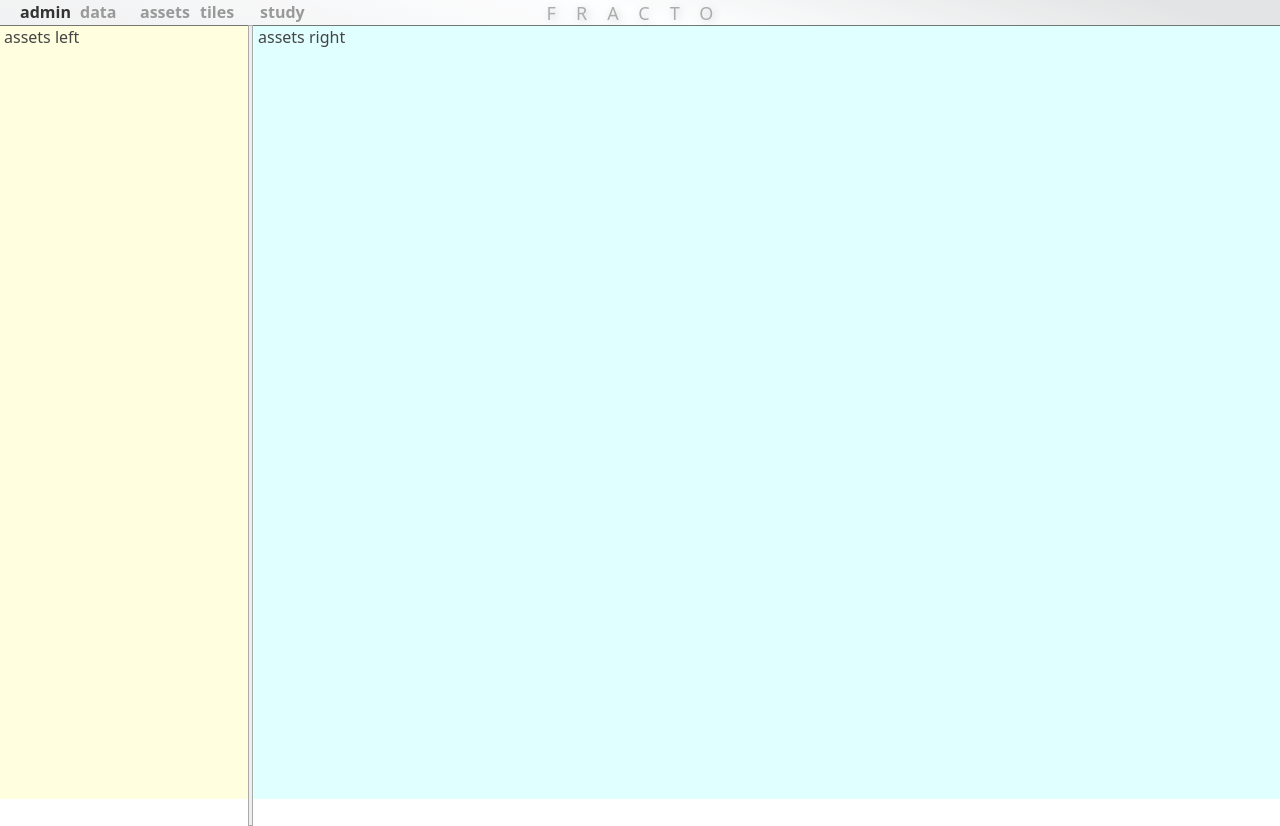
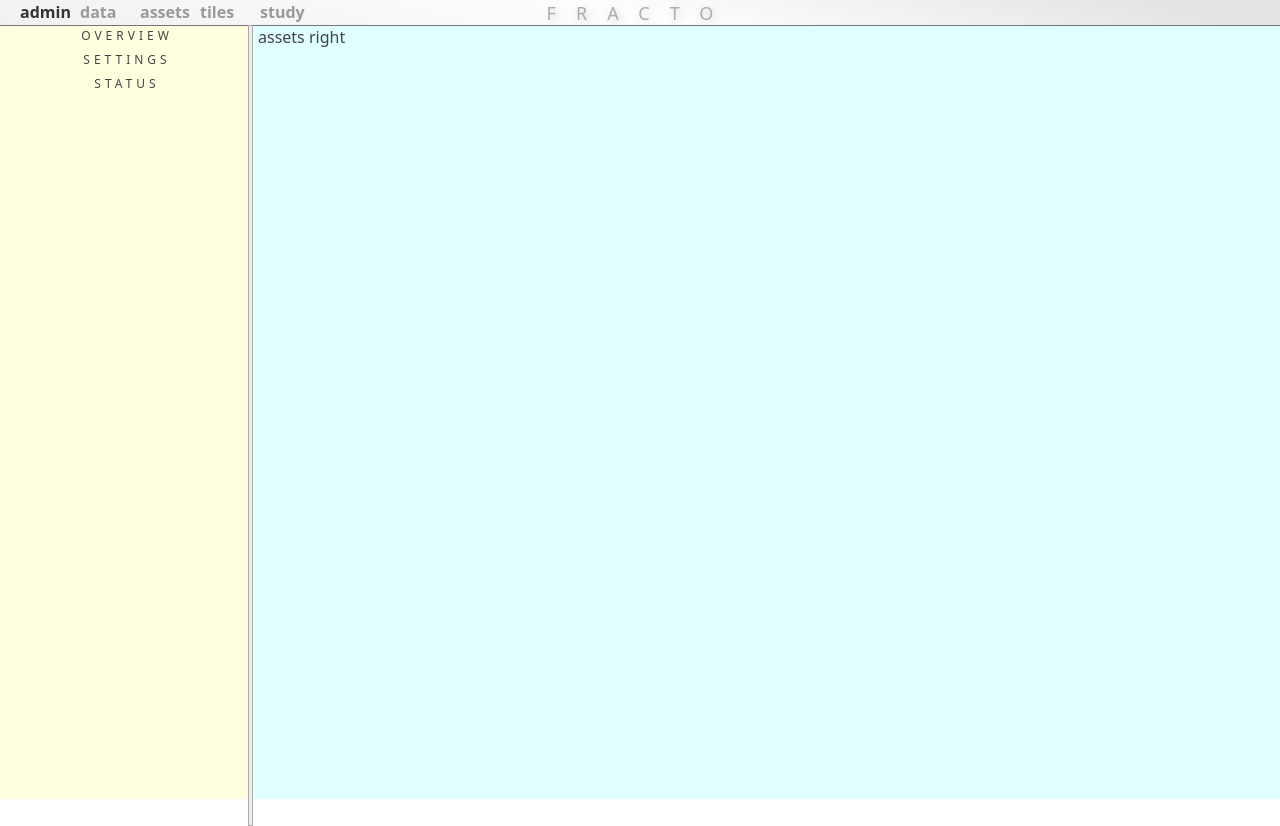
Before and after one commit to Fracto-Chaotic-Systems/fracto-ui, a React (Vite) app: page /assets in a window 1280 px wide. Built offline with nearby package versions, Linux system fonts and the light colour scheme; what javascript-time-ago would draw is missing.

Commit message:
all pages have working sidebars

```diff
--- a/src/pages/Admin.jsx
+++ b/src/pages/Admin.jsx
@@ -25,6 +25,11 @@ export class Admin extends Component {
       AppSettings.on_settings_changed({
          [KEY_ADMIN_SECTION]: section_code
       })
+      this.setState({section_code})
+   }
+
+   componentDidMount() {
+      const section_code = AppSettings.get(KEY_ADMIN_SECTION)
       this.setState({section_code})
    }
 
--- a/src/pages/Assets.jsx
+++ b/src/pages/Assets.jsx
@@ -1,16 +1,48 @@
 import React, {Component} from 'react'
 
-import {KEY_ASSETS_SPLITTER_POS_PX} from "../settings/AssetsSettings.jsx";
+import {
+   ASSETS_OVERVIEW,
+   ASSETS_SETTINGS,
+   ASSETS_STATUS,
+   KEY_ASSETS_SECTION,
+   KEY_ASSETS_SPLITTER_POS_PX
+} from "../settings/AssetsSettings.jsx";
 import SplitterLayout from "./SplitterLayout.jsx";
 
 import {MainStyles as styles} from '../styles/MainStyles.jsx'
+import AppSettings from "../settings/AppSettings.jsx";
+import Sidebar from "./utils/Sidebar.jsx";
+
+const SIDEBAR_LIST = [
+   {title: 'overview', section_code: ASSETS_OVERVIEW},
+   {title: 'settings', section_code: ASSETS_SETTINGS},
+   {title: 'status', section_code: ASSETS_STATUS}
+]
 
 export class Assets extends Component {
-   state = {}
+   state = {section_code: ASSETS_OVERVIEW}
+
+   sidebar_select = (section_code) => {
+      AppSettings.on_settings_changed({
+         [KEY_ASSETS_SECTION]: section_code
+      })
+      this.setState({section_code})
+   }
+
+   componentDidMount() {
+      const section_code = AppSettings.get(KEY_ASSETS_SECTION)
+      this.setState({section_code})
+   }
 
    render_left_pane = () => {
+      const {section_code} = this.state
+      const sidebar = <Sidebar
+         sidebar_list={SIDEBAR_LIST}
+         section_code={section_code}
+         on_change={this.sidebar_select}
+      />
       return <styles.PaneWrapper>
-         assets left
+         {sidebar}
       </styles.PaneWrapper>
    }
 
--- a/src/pages/Data.jsx
+++ b/src/pages/Data.jsx
@@ -1,22 +1,48 @@
 import React, {Component} from 'react'
 
-import {KEY_DATA_SPLITTER_POS_PX} from "../settings/DataSettings.jsx";
+import {
+   DATA_OVERVIEW,
+   DATA_SETTINGS,
+   DATA_STATUS,
+   KEY_DATA_SECTION,
+   KEY_DATA_SPLITTER_POS_PX
+} from "../settings/DataSettings.jsx";
 import SplitterLayout from "./SplitterLayout.jsx";
 
 import {MainStyles as styles} from '../styles/MainStyles.jsx'
+import AppSettings from "../settings/AppSettings.jsx";
+import Sidebar from "./utils/Sidebar.jsx";
+
+const SIDEBAR_LIST = [
+   {title: 'overview', section_code: DATA_OVERVIEW},
+   {title: 'settings', section_code: DATA_SETTINGS},
+   {title: 'status', section_code: DATA_STATUS}
+]
 
 export class Data extends Component {
-   state = {
-      container_ref: React.createRef(),
-      container_bounds: {},
-      splitter_position: 1,
-      viewport_interval: null,
-      viewport_dimensions: {width: 0, height: 0},
+   state = {section_code: DATA_OVERVIEW}
+
+   sidebar_select = (section_code) => {
+      AppSettings.on_settings_changed({
+         [KEY_DATA_SECTION]: section_code
+      })
+      this.setState({section_code})
+   }
+
+   componentDidMount() {
+      const section_code = AppSettings.get(KEY_DATA_SECTION)
+      this.setState({section_code})
    }
 
    render_left_pane = () => {
+      const {section_code} = this.state
+      const sidebar = <Sidebar
+         sidebar_list={SIDEBAR_LIST}
+         section_code={section_code}
+         on_change={this.sidebar_select}
+      />
       return <styles.PaneWrapper>
-         data left
+         {sidebar}
       </styles.PaneWrapper>
    }
 
@@ -25,7 +51,6 @@ export class Data extends Component {
          data right
       </styles.PaneWrapper>
    }
-
 
    render() {
       const left_pane = this.render_left_pane();
--- a/src/pages/Study.jsx
+++ b/src/pages/Study.jsx
@@ -1,22 +1,48 @@
 import React, {Component} from 'react'
 
-import {KEY_STUDY_SPLITTER_POS_PX} from "../settings/StudySettings.jsx";
+import {
+   KEY_STUDY_SECTION,
+   KEY_STUDY_SPLITTER_POS_PX,
+   STUDY_OVERVIEW,
+   STUDY_SETTINGS,
+   STUDY_STATUS
+} from "../settings/StudySettings.jsx";
 import SplitterLayout from "./SplitterLayout.jsx";
 
 import {MainStyles as styles} from '../styles/MainStyles.jsx'
+import AppSettings from "../settings/AppSettings.jsx";
+import Sidebar from "./utils/Sidebar.jsx";
+
+const SIDEBAR_LIST = [
+   {title: 'overview', section_code: STUDY_OVERVIEW},
+   {title: 'settings', section_code: STUDY_SETTINGS},
+   {title: 'status', section_code: STUDY_STATUS}
+]
 
 export class Study extends Component {
-   state = {
-      container_ref: React.createRef(),
-      container_bounds: {},
-      splitter_position: 1,
-      viewport_interval: null,
-      viewport_dimensions: {width: 0, height: 0},
+   state = {section_code: STUDY_OVERVIEW}
+
+   sidebar_select = (section_code) => {
+      AppSettings.on_settings_changed({
+         [KEY_STUDY_SECTION]: section_code
+      })
+      this.setState({section_code})
+   }
+
+   componentDidMount() {
+      const section_code = AppSettings.get(KEY_STUDY_SECTION)
+      this.setState({section_code})
    }
 
    render_left_pane = () => {
+      const {section_code} = this.state
+      const sidebar = <Sidebar
+         sidebar_list={SIDEBAR_LIST}
+         section_code={section_code}
+         on_change={this.sidebar_select}
+      />
       return <styles.PaneWrapper>
-         study left
+         {sidebar}
       </styles.PaneWrapper>
    }
 
--- a/src/pages/Tiles.jsx
+++ b/src/pages/Tiles.jsx
@@ -1,22 +1,48 @@
 import React, {Component} from 'react'
 
-import {KEY_TILES_SPLITTER_POS_PX} from "../settings/TilesSettings.jsx";
+import {
+   KEY_TILES_SECTION,
+   KEY_TILES_SPLITTER_POS_PX,
+   TILES_OVERVIEW,
+   TILES_SETTINGS,
+   TILES_STATUS
+} from "../settings/TilesSettings.jsx";
 import SplitterLayout from "./SplitterLayout.jsx";
 
 import {MainStyles as styles} from '../styles/MainStyles.jsx'
+import AppSettings from "../settings/AppSettings.jsx";
+import Sidebar from "./utils/Sidebar.jsx";
+
+const SIDEBAR_LIST = [
+   {title: 'overview', section_code: TILES_OVERVIEW},
+   {title: 'settings', section_code: TILES_SETTINGS},
+   {title: 'status', section_code: TILES_STATUS}
+]
 
 export class Tiles extends Component {
-   state = {
-      container_ref: React.createRef(),
-      container_bounds: {},
-      splitter_position: 1,
-      viewport_interval: null,
-      viewport_dimensions: {width: 0, height: 0},
+   state = {section_code: TILES_OVERVIEW}
+
+   sidebar_select = (section_code) => {
+      AppSettings.on_settings_changed({
+         [KEY_TILES_SECTION]: section_code
+      })
+      this.setState({section_code})
+   }
+
+   componentDidMount() {
+      const section_code = AppSettings.get(KEY_TILES_SECTION)
+      this.setState({section_code})
    }
 
    render_left_pane = () => {
+      const {section_code} = this.state
+      const sidebar = <Sidebar
+         sidebar_list={SIDEBAR_LIST}
+         section_code={section_code}
+         on_change={this.sidebar_select}
+      />
       return <styles.PaneWrapper>
-         tiles left
+         {sidebar}
       </styles.PaneWrapper>
    }
 
--- a/src/settings/AssetsSettings.jsx
+++ b/src/settings/AssetsSettings.jsx
@@ -1,7 +1,12 @@
-import {TYPE_NUMBER} from "./AppSettings.jsx";
+import {TYPE_NUMBER, TYPE_STRING} from "./AppSettings.jsx";
 
 const ASSETS_FOLDER = 'assets'
 export const KEY_ASSETS_SPLITTER_POS_PX = `${ASSETS_FOLDER}/splitter_pos_px`
+export const KEY_ASSETS_SECTION = `${ASSETS_FOLDER}/assets_section`
+
+export const ASSETS_OVERVIEW = 'assets_overview'
+export const ASSETS_SETTINGS = 'assets_settings'
+export const ASSETS_STATUS = 'assets_status'
 
 export const APP_ASSETS_SETTINGS = {
    [KEY_ASSETS_SPLITTER_POS_PX]: {
@@ -10,4 +15,10 @@ export const APP_ASSETS_SETTINGS = {
       description: 'pixel width of the assets page leftmost splitter',
       persist: true,
    },
+   [KEY_ASSETS_SECTION]: {
+      data_type: TYPE_STRING,
+      default_value: ASSETS_OVERVIEW,
+      description: 'selected section of the assets page',
+      persist: true,
+   },
 }
--- a/src/settings/DataSettings.jsx
+++ b/src/settings/DataSettings.jsx
@@ -1,7 +1,15 @@
-import {TYPE_NUMBER} from "./AppSettings.jsx";
+import {
+   TYPE_NUMBER,
+   TYPE_STRING
+} from "./AppSettings.jsx";
 
 const DATA_FOLDER = 'data'
 export const KEY_DATA_SPLITTER_POS_PX = `${DATA_FOLDER}/splitter_pos_px`
+export const KEY_DATA_SECTION = `${DATA_FOLDER}/data_section`
+
+export const DATA_OVERVIEW = 'data_overview'
+export const DATA_SETTINGS = 'data_settings'
+export const DATA_STATUS = 'data_status'
 
 export const APP_DATA_SETTINGS = {
    [KEY_DATA_SPLITTER_POS_PX]: {
@@ -10,4 +18,10 @@ export const APP_DATA_SETTINGS = {
       description: 'pixel width of the data page leftmost splitter',
       persist: true,
    },
+   [KEY_DATA_SECTION]: {
+      data_type: TYPE_STRING,
+      default_value: DATA_OVERVIEW,
+      description: 'selected section of the data page',
+      persist: true,
+   },
 }
--- a/src/settings/StudySettings.jsx
+++ b/src/settings/StudySettings.jsx
@@ -1,7 +1,15 @@
-import {TYPE_NUMBER} from "./AppSettings.jsx";
+import {
+   TYPE_NUMBER,
+   TYPE_STRING
+} from "./AppSettings.jsx";
 
 const STUDY_FOLDER = 'study'
 export const KEY_STUDY_SPLITTER_POS_PX = `${STUDY_FOLDER}/splitter_pos_px`
+export const KEY_STUDY_SECTION = `${STUDY_FOLDER}/study_section`
+
+export const STUDY_OVERVIEW = 'study_overview'
+export const STUDY_SETTINGS = 'study_settings'
+export const STUDY_STATUS = 'study_status'
 
 export const APP_STUDY_SETTINGS = {
    [KEY_STUDY_SPLITTER_POS_PX]: {
@@ -10,4 +18,10 @@ export const APP_STUDY_SETTINGS = {
       description: 'pixel width of the study page leftmost splitter',
       persist: true,
    },
+   [KEY_STUDY_SECTION]: {
+      data_type: TYPE_STRING,
+      default_value: STUDY_OVERVIEW,
+      description: 'selected section of the study page',
+      persist: true,
+   },
 }
--- a/src/settings/TilesSettings.jsx
+++ b/src/settings/TilesSettings.jsx
@@ -1,7 +1,15 @@
-import {TYPE_NUMBER} from "./AppSettings.jsx";
+import {
+   TYPE_NUMBER,
+   TYPE_STRING
+} from "./AppSettings.jsx";
 
 const TILES_FOLDER = 'tiles'
 export const KEY_TILES_SPLITTER_POS_PX = `${TILES_FOLDER}/splitter_pos_px`
+export const KEY_TILES_SECTION = `${TILES_FOLDER}/tiles_section`
+
+export const TILES_OVERVIEW = 'tiles_overview'
+export const TILES_SETTINGS = 'tiles_settings'
+export const TILES_STATUS = 'tiles_status'
 
 export const APP_TILES_SETTINGS = {
    [KEY_TILES_SPLITTER_POS_PX]: {
@@ -10,4 +18,10 @@ export const APP_TILES_SETTINGS = {
       description: 'pixel width of the tiles page leftmost splitter',
       persist: true,
    },
+   [KEY_TILES_SECTION]: {
+      data_type: TYPE_STRING,
+      default_value: TILES_OVERVIEW,
+      description: 'selected section of the tiles page',
+      persist: true,
+   },
 }
```
